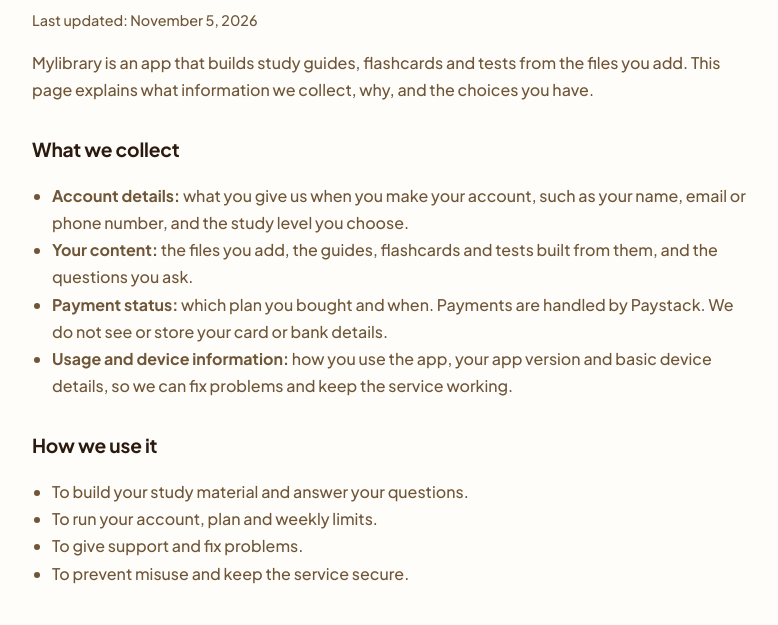
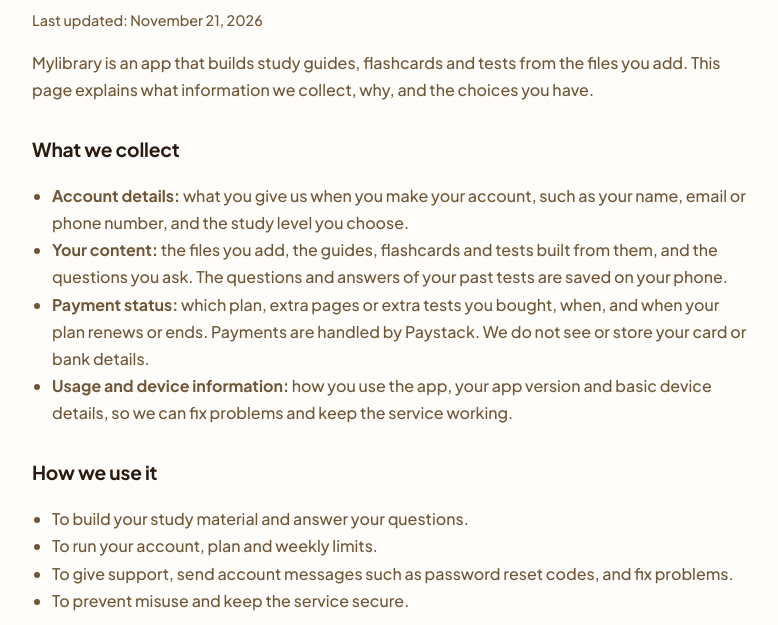
Before and after one commit to samsudeenadeniran136-blip/mylibrary-site, a plain HTML site: page privacy.html in a window 1280 px wide. Shown: the part 153-778 px from the top of the page, without its empty margins (248-1026 px from the left). Drawn offline with Linux system fonts and the light colour scheme.

Commit message:
Update privacy.html

```diff
--- a/privacy.html
+++ b/privacy.html
@@ -18,14 +18,14 @@ a{color:var(--accent);font-weight:700}
 footer{margin:48px 0 40px;font-size:.9rem;color:var(--muted)}footer a{margin-right:16px}
 </style></head><body>
 <header><div class="w"><a href="index.html" style="color:var(--ink)">Mylibrary</a></div></header>
-<main class="w"><h1>Privacy policy</h1><p class="date">Last updated: November 5, 2026</p>
+<main class="w"><h1>Privacy policy</h1><p class="date">Last updated: November 21, 2026</p>
 <p>Mylibrary is an app that builds study guides, flashcards and tests from the files you add. This page explains what information we collect, why, and the choices you have.</p>
 <h2>What we collect</h2><ul>
 <li><b>Account details:</b> what you give us when you make your account, such as your name, email or phone number, and the study level you choose.</li>
-<li><b>Your content:</b> the files you add, the guides, flashcards and tests built from them, and the questions you ask.</li>
-<li><b>Payment status:</b> which plan you bought and when. Payments are handled by Paystack. We do not see or store your card or bank details.</li>
+<li><b>Your content:</b> the files you add, the guides, flashcards and tests built from them, and the questions you ask. The questions and answers of your past tests are saved on your phone.</li>
+<li><b>Payment status:</b> which plan, extra pages or extra tests you bought, when, and when your plan renews or ends. Payments are handled by Paystack. We do not see or store your card or bank details.</li>
 <li><b>Usage and device information:</b> how you use the app, your app version and basic device details, so we can fix problems and keep the service working.</li></ul>
-<h2>How we use it</h2><ul><li>To build your study material and answer your questions.</li><li>To run your account, plan and weekly limits.</li><li>To give support and fix problems.</li><li>To prevent misuse and keep the service secure.</li></ul>
+<h2>How we use it</h2><ul><li>To build your study material and answer your questions.</li><li>To run your account, plan and weekly limits.</li><li>To give support, send account messages such as password reset codes, and fix problems.</li><li>To prevent misuse and keep the service secure.</li></ul>
 <h2>Who we share it with</h2>
 <p>We do not sell your information. We share only what is needed with services that help us run Mylibrary: AI providers that process your files and questions to create your study material, Paystack for payments, and hosting and storage providers. We may also share information if the law requires it.</p>
 <h2>How long we keep it</h2><p>We keep your account and content while your account is active. You can ask us to delete your account and content at any time.</p>
@@ -33,7 +33,7 @@ footer{margin:48px 0 40px;font-size:.9rem;color:var(--muted)}footer a{margin-rig
 <h2>Your files</h2><p>Only add files you have the right to use. Do not add files that contain other people’s private information unless you are allowed to.</p>
 <h2>Children</h2><p>Mylibrary is made for students. If you are under 18, please use it with the knowledge of a parent or guardian.</p>
 <h2>Changes</h2><p>If we change this policy, we will update the date at the top of this page.</p>
-<h2>Contact</h2><p>Message us on <a href="https://wa.me/2349043768735">WhatsApp: +234 904 376 8735</a>.</p>
+<h2>Contact</h2><p>Message us on <a href="https://wa.me/2349132905535">WhatsApp: +234 913 290 5535</a> or email <a href="mailto:Mylibrary.ap@gmail.com">Mylibrary.ap@gmail.com</a>.</p>
 </main>
 <footer class="w"><a href="index.html">Home</a><a href="privacy.html">Privacy policy</a><a href="terms.html">Terms of use</a><a href="refund.html">Refund policy</a></footer>
 </body></html>
```
